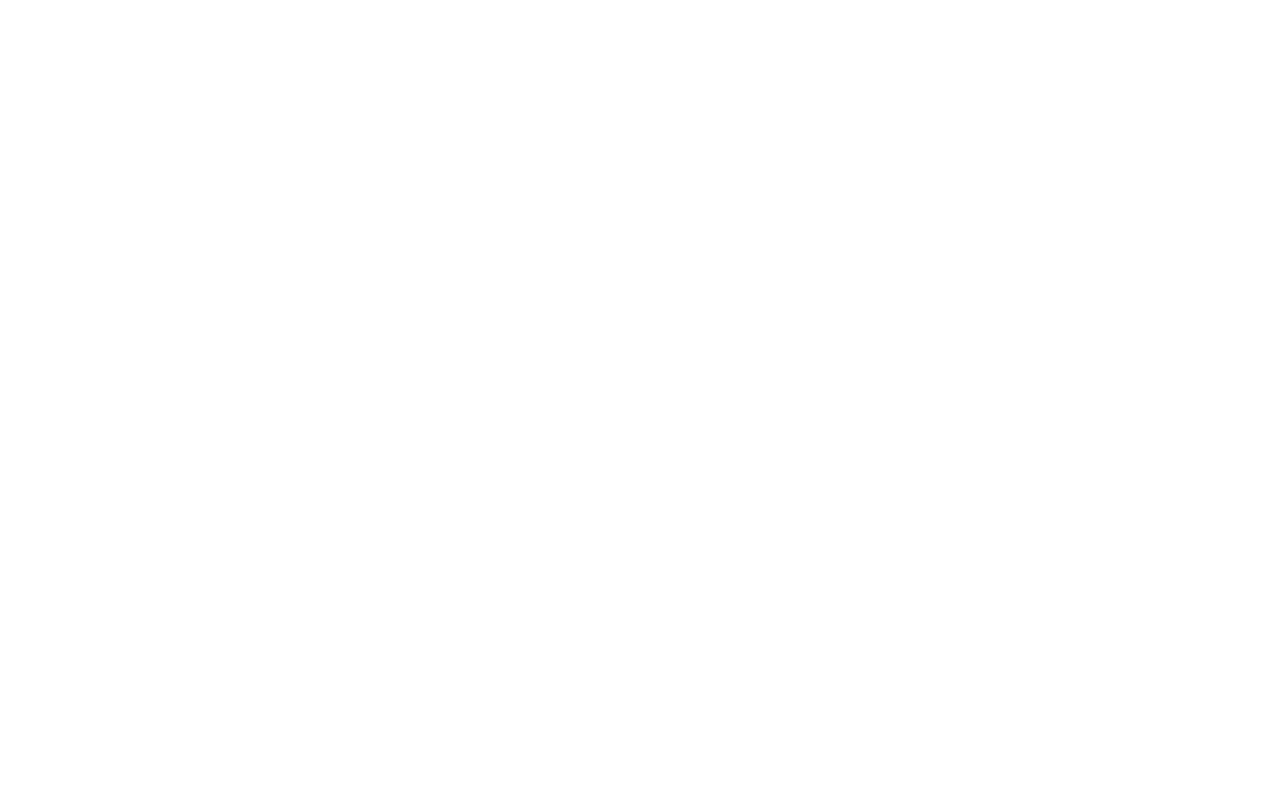
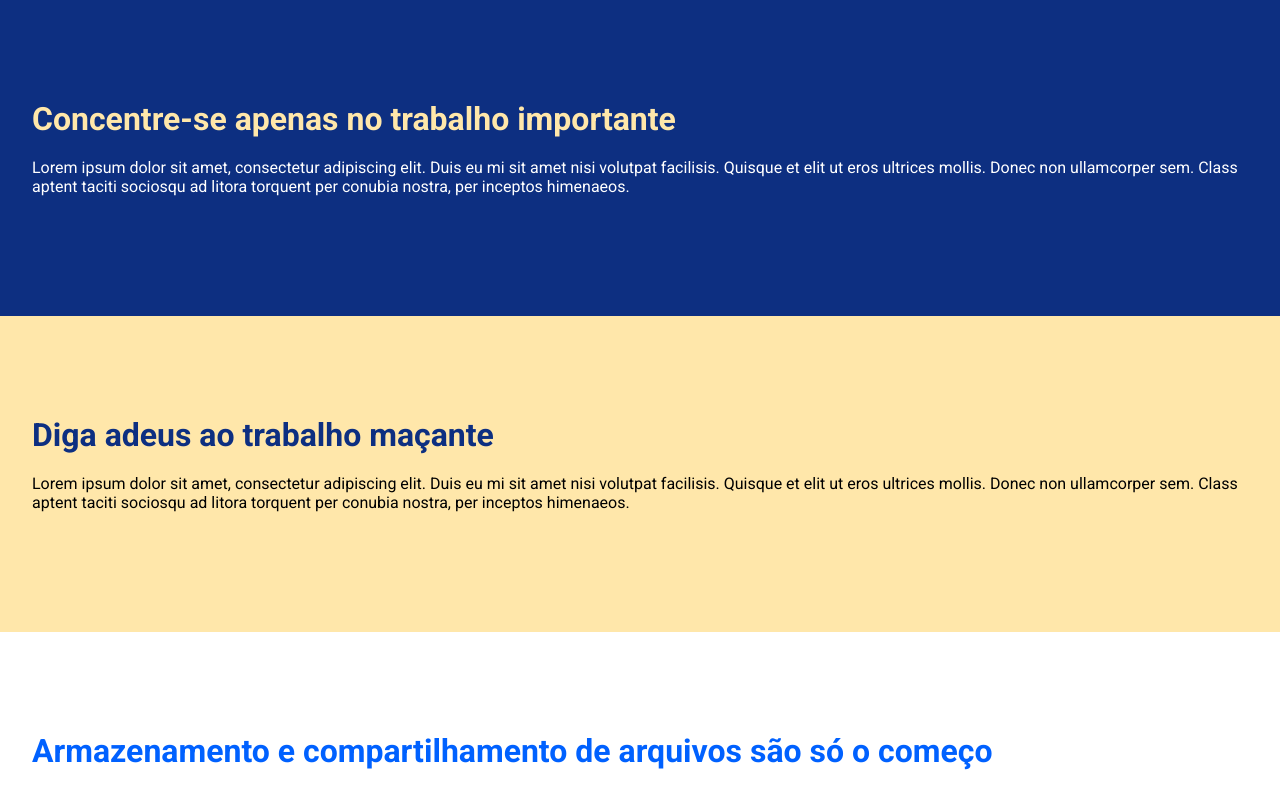
Before and after one commit to daniel21h/terkom-web, a React (Create React App) app: page / in a window 1280 px wide. Shown: the top 790 px of the page. Built offline with nearby package versions, Linux system fonts and the light colour scheme; the HTML template or start-up script is replaced by a standard one.

Commit message:
feat: structure sections

```diff
--- a/src/components/Section/index.tsx
+++ b/src/components/Section/index.tsx
@@ -1,6 +1,6 @@
 import React from 'react';
 
-import { Container } from './styles';
+import { Container, Content } from './styles';
 
 interface Props {
   variant: 'blue' | 'beige' | 'white' | 'black';
@@ -8,8 +8,15 @@
   description: string;
 }
 
-const Section: React.FC<Props> = () => {
-  return <div />;
+const Section: React.FC<Props> = ({ variant, title, description }) => {
+  return (
+    <Container className={variant}>
+      <Content>
+        <h2>{title}</h2>
+        <p>{description}</p>
+      </Content>
+    </Container>
+  )
 }
 
 export default Section;
--- a/src/components/Section/styles.ts
+++ b/src/components/Section/styles.ts
@@ -1,5 +1,66 @@
 import styled from 'styled-components';
 
 export const Container = styled.div`
+  --padding-top: 100px;
+  --padding-bottom: 120px;
+  --heading-font-size: 32px;
+  --content-width: 100%;
 
+  &.blue {
+    --bg-color: var(--color-primary);
+    --text-color: var(--color-tertiary);
+    --logo-color: var(--color-secondary);
+  }
+
+  &.beige {
+    --bg-color: var(--color-secondary);
+    --text-color: var(--color-quaternary);
+    --logo-color: var(--color-primary);
+  }
+
+  &.white {
+    --bg-color: var(--color-tertiary);
+    --text-color: var(--color-quaternary);
+    --logo-color: var(--color-blue);
+  }
+
+  &.black {
+    --bg-color: var(--color-quaternary);
+    --text-color: var(--color-tertiary);
+    --logo-color: var(--color-blue);
+  }
+
+  &.first-child {
+    --padding-top: 130px;
+    --heading-font-size: 51px;
+
+    @media (min-width: 1024px) {
+      --content-width: 50%;
+      --heading-font-size: 71px;
+    }
+  }
+
+  background: var(--bg-color);
 `;
+
+export const Content = styled.div`
+  z-index: 2;
+  position: relative;
+  max-width: 1440px;
+  margin: 0 auto;
+
+  > h2 {
+    font-size: var(--heading-font-size);
+    color: var(--logo-color);
+    max-width: var(--content-width);
+  }
+
+  > p {
+    margin-top: 20px;
+    font-size: 16px;
+    color: var(--text-color);
+    max-width: var(--content-width);
+  }
+
+  padding: var(--padding-top) 32px var(--padding-bottom);
+`;
--- /dev/null
+++ b/src/react-app-env.d.ts
@@ -0,0 +1 @@
+/// <reference types="react-scripts" />
```
